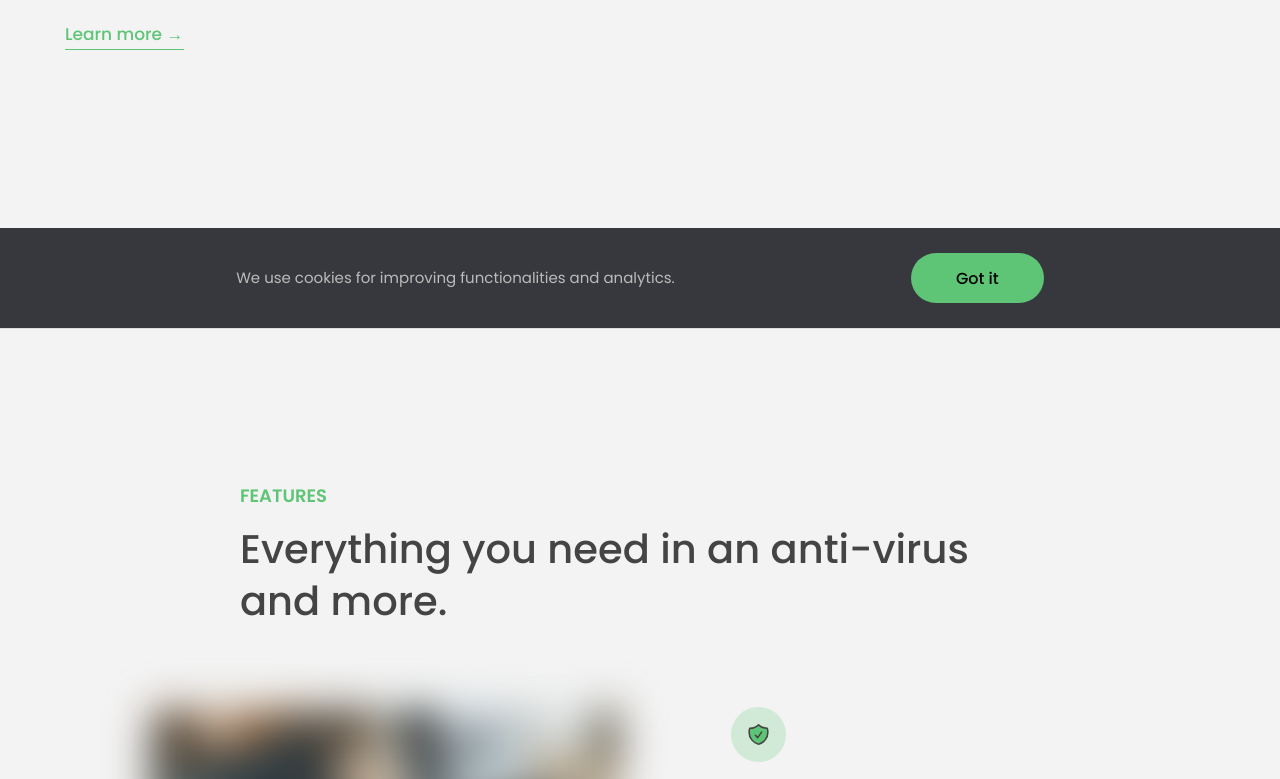
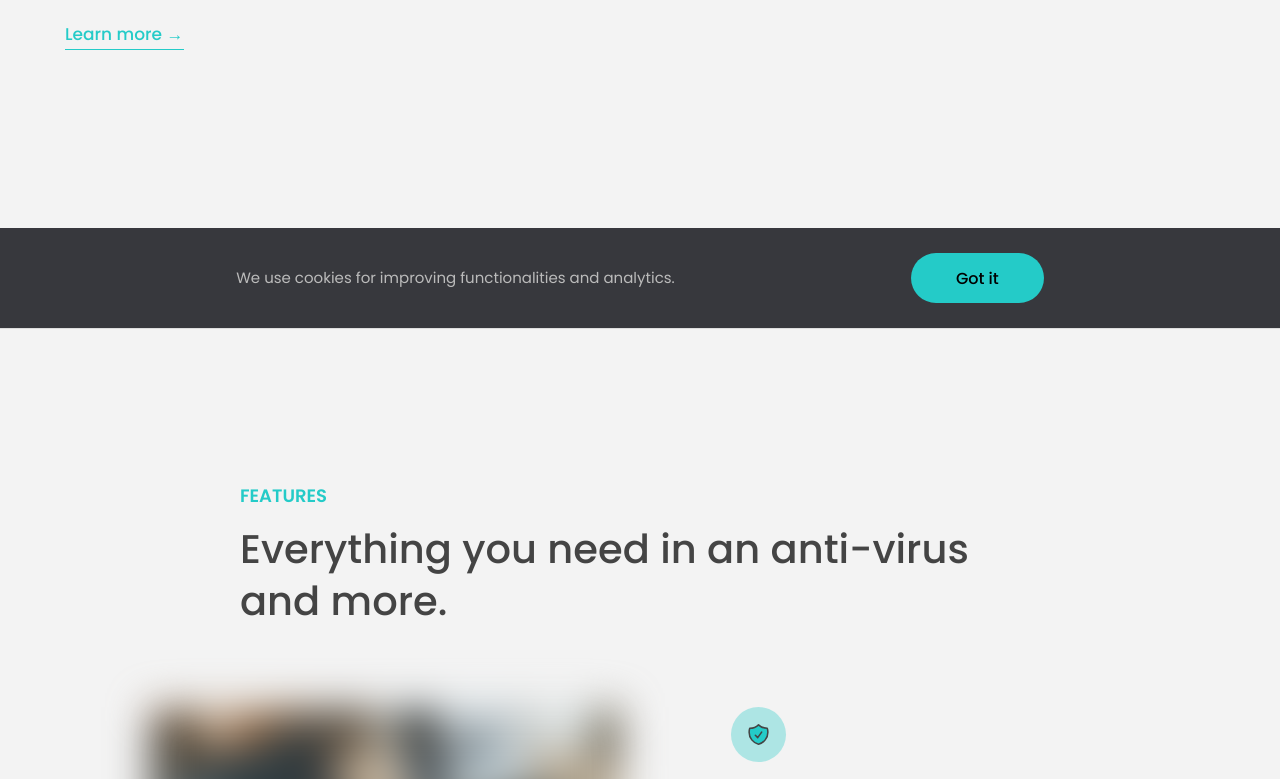
Before and after one commit to shohan-pherones/tera-guard, a plain HTML site: page index.html in a window 1280 px wide. Shown: the part 472-1251 px from the top of the page. Drawn offline with Linux system fonts and the light colour scheme.

Commit message:
root colors refined

```diff
--- a/script.js
+++ b/script.js
@@ -21,11 +21,8 @@ const closeModal = function () {
 };
 
 btnsOpenModal.forEach((btn) => btn.addEventListener("click", openModal));
-
 btnCloseModal.addEventListener("click", closeModal);
-
 overlay.addEventListener("click", closeModal);
-
 document.addEventListener("keydown", function (e) {
   if (e.key === "Escape" && !modal.classList.contains("hidden")) {
     closeModal();
@@ -43,7 +40,6 @@ message.classList.add("cookie-message");
 message.innerHTML =
   'We use cookies for improving functionalities and analytics. <button class="btn btn--close-cookie">Got it</button>';
 header.append(message);
-
 document.querySelector(".btn--close-cookie").addEventListener("click", () => {
   message.remove();
 });
--- a/style.css
+++ b/style.css
@@ -1,15 +1,15 @@
 :root {
-  --color-primary: #5ec576;
-  --color-secondary: #ffcb03;
-  --color-tertiary: #ff585f;
-  --color-primary-darker: #4bbb7d;
-  --color-secondary-darker: #ffbb00;
-  --color-tertiary-darker: #fd424b;
-  --color-primary-opacity: #5ec5763a;
-  --color-secondary-opacity: #ffcd0331;
-  --color-tertiary-opacity: #ff58602d;
-  --gradient-primary: linear-gradient(to top left, #39b385, #9be15d);
-  --gradient-secondary: linear-gradient(to top left, #ffb003, #ffcb03);
+  --color-primary: #24cbc8;
+  --color-secondary: #ff768b;
+  --color-tertiary: #ff7a42;
+  --color-primary-darker: #139e9c;
+  --color-secondary-darker: #c94559;
+  --color-tertiary-darker: #d35e2c;
+  --color-primary-opacity: #24cbc856;
+  --color-secondary-opacity: #ff768b56;
+  --color-tertiary-opacity: #ff7b4256;
+  --gradient-primary: linear-gradient(to top left, #139e9c, #24cbc8);
+  --gradient-secondary: linear-gradient(to top left, #d35e2c, #ff7a42);
 }
 
 * {
```
